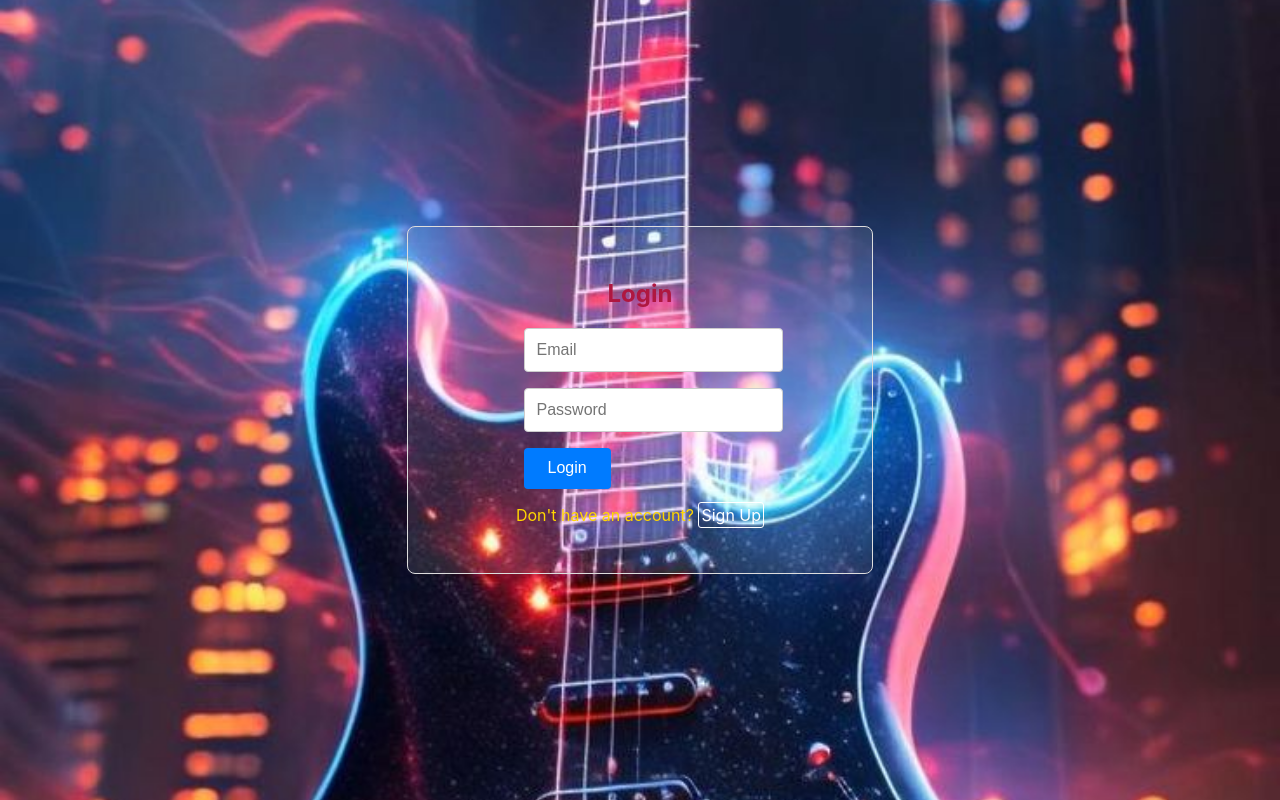
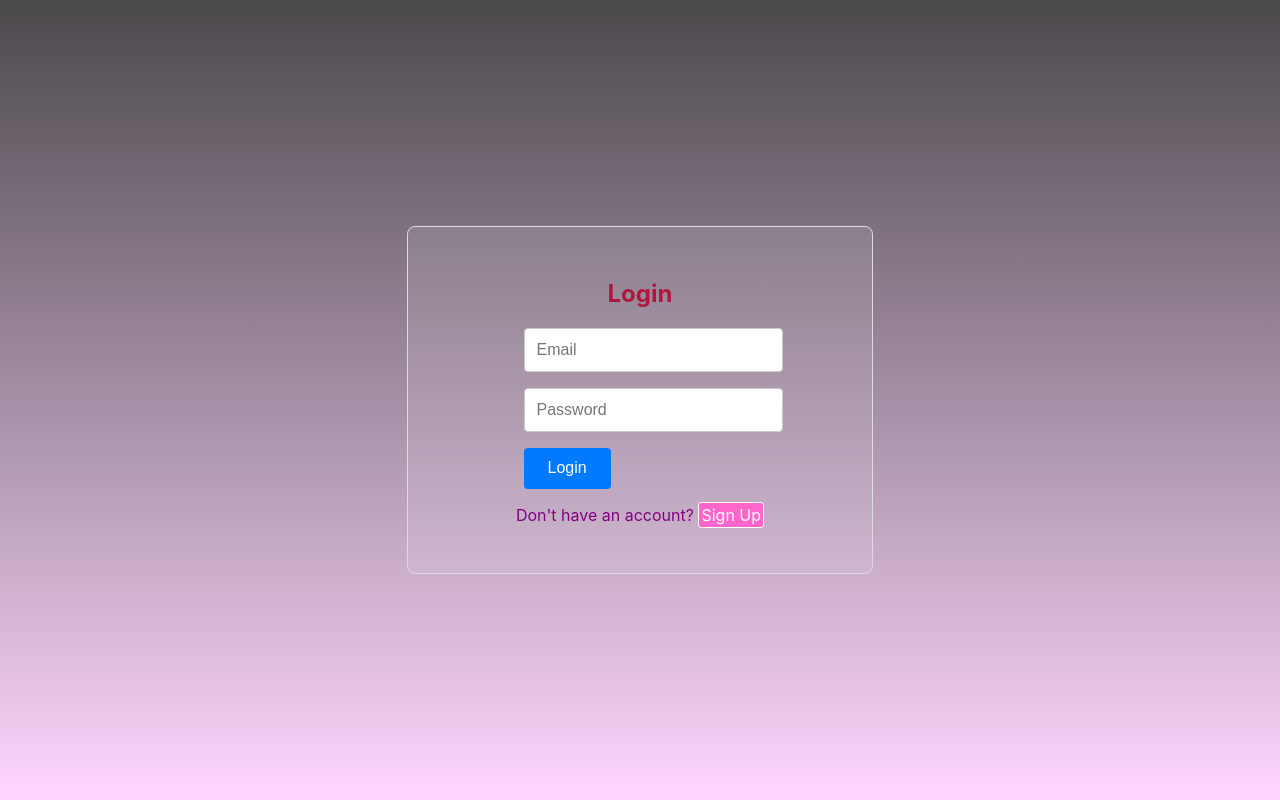
Before and after one commit to abate-Agegnehu/frontendmusicplayer, a React (Create React App) app: page / in a window 1280 px wide. Built offline with nearby package versions, Linux system fonts and the light colour scheme.

Commit message:
update css

```diff
--- a/src/features/auth/Login.jsx
+++ b/src/features/auth/Login.jsx
@@ -69,7 +69,7 @@ const ErrorMessage = styled("p")({
   marginBottom: "1rem",
 });
 const P = styled("p")({
-  color: "gold",
+  color: "purple",
 });
 
 const Login = () => {
@@ -125,6 +125,7 @@ const Login = () => {
             to={"/signup"}
             style={{
               color: "white",
+              background: "#ff66cc",
               textDecoration: "none",
               border: "1px solid white",
               borderRadius: "3px",
--- a/src/features/pages/Navbar.jsx
+++ b/src/features/pages/Navbar.jsx
@@ -21,7 +21,7 @@ const Navbar = () => {
 
   return (
     <StyledNav>
-      <Title>Music Collection</Title>
+      <Title>Music Collections</Title>
       <Hamburger onClick={toggleMenu}>☰</Hamburger>
       <NavLinks isOpen={isOpen}>
         <StyledLink to="/musiclist">Home</StyledLink>
--- a/src/index.css
+++ b/src/index.css
@@ -5,10 +5,10 @@ body {
     sans-serif;
   -webkit-font-smoothing: antialiased;
   -moz-osx-font-smoothing: grayscale;
-   background-image: url("./features/auth/music.jpeg");
-   background-size: cover;
-  background-position: center; /* Center the image */
-  background-attachment: fixed; /* Optional: Makes the background fixed while scrolling */
+  background: linear-gradient(rgba(30, 27, 31, 0.8), rgba(255, 204, 255, 0.8));
+  background-size: cover;
+  background-position: center;
+  background-attachment: fixed;
 }
 
 code {
```
Also changed, not shown: src/features/auth/music.jpeg (deleted).
